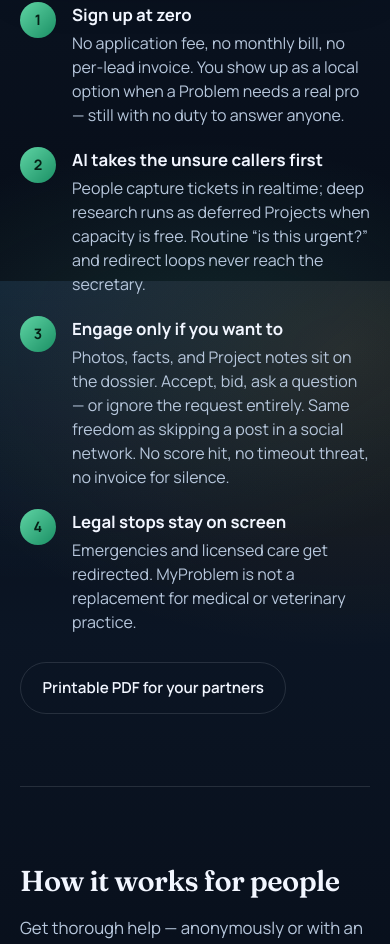
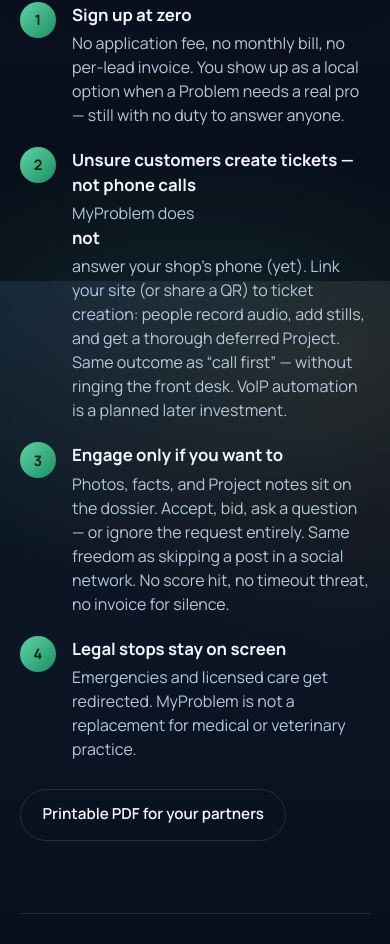
Before and after one commit to paradigm-threat/myproblem, a Next.js app: page / in a window 390 px wide. Shown: the part 2251-3195 px from the top of the page. Built offline with nearby package versions, Linux system fonts and the light colour scheme.

Commit message:
fix: clarify tickets are not phone answering
Replace caller/front-desk copy with website→ticket audio intake,
note VoIP as future automation, and refresh the business PDF.

```diff
--- a/scripts/generate-business-pdf.cjs
+++ b/scripts/generate-business-pdf.cjs
@@ -107,7 +107,7 @@ doc
   .text("Free forever front door — ignore anytime");
 doc.moveDown(0.1);
 body(
-  "MyProblem absorbs “should I call?” before it hits your phone. Capture fills the ticket; deferred Projects investigate thoroughly. Incoming work is a social-style feed: open a fit, or ignore entirely — no SLA, no invoice for silence. Georgia & Israel pilots.",
+  "We do not answer your shop’s phone (yet). Link your website to MyProblem ticket creation — people record audio + stills; deferred Projects investigate thoroughly. Incoming work is a social-style feed: open a fit, or ignore entirely. Georgia & Israel pilots. Future VoIP can automate the same flow.",
 );
 
 // —— Landscape workflow graphic (ignore-entirely art) ——
@@ -132,14 +132,16 @@ bullet("$0 to join — no application fee, monthly bill, or per-lead invoice.");
 bullet(
   "Zero obligation — ignore any request like a social post. Silence is fine.",
 );
-bullet("Lighter front desk — AI triage so routine loops never reach the secretary.");
+bullet(
+  "Website → ticket, not phone — send unsure visitors to MyProblem audio/stills capture (no ringing the desk).",
+);
 bullet("Warmer handoffs — dossier on the tip when you do engage.");
 bullet("Legal stops baked in — emergencies / licensed care redirect.");
 
 h2("How it works");
 [
   "Sign up at $0 — still no duty to answer anyone.",
-  "AI handles unsure callers first (capture now, Project when capacity allows).",
+  "Point your site at ticket creation — audio recording + stills; Project when capacity allows (we do not take phone calls yet).",
   "When real, open the tip with photos + investigation notes already done.",
   "Accept, bid, ask — or ignore entirely. After handshake, the deal is yours.",
 ].forEach((s, i) => {
--- a/src/app/page.tsx
+++ b/src/app/page.tsx
@@ -118,11 +118,14 @@ export default function HomePage() {
                 </p>
               </li>
               <li>
-                <strong>AI takes the unsure callers first</strong>
+                <strong>Unsure customers create tickets — not phone calls</strong>
                 <p>
-                  People capture tickets in realtime; deep research runs as
-                  deferred Projects when capacity is free. Routine “is this
-                  urgent?” and redirect loops never reach the secretary.
+                  MyProblem does <strong className="emph">not</strong> answer
+                  your shop’s phone (yet). Link your site (or share a QR) to
+                  ticket creation: people record audio, add stills, and get a
+                  thorough deferred Project. Same outcome as “call first” —
+                  without ringing the front desk. VoIP automation is a planned
+                  later investment.
                 </p>
               </li>
               <li>
```
Also changed, not shown: 3 other files (tests, documents, lock files or other folders).
